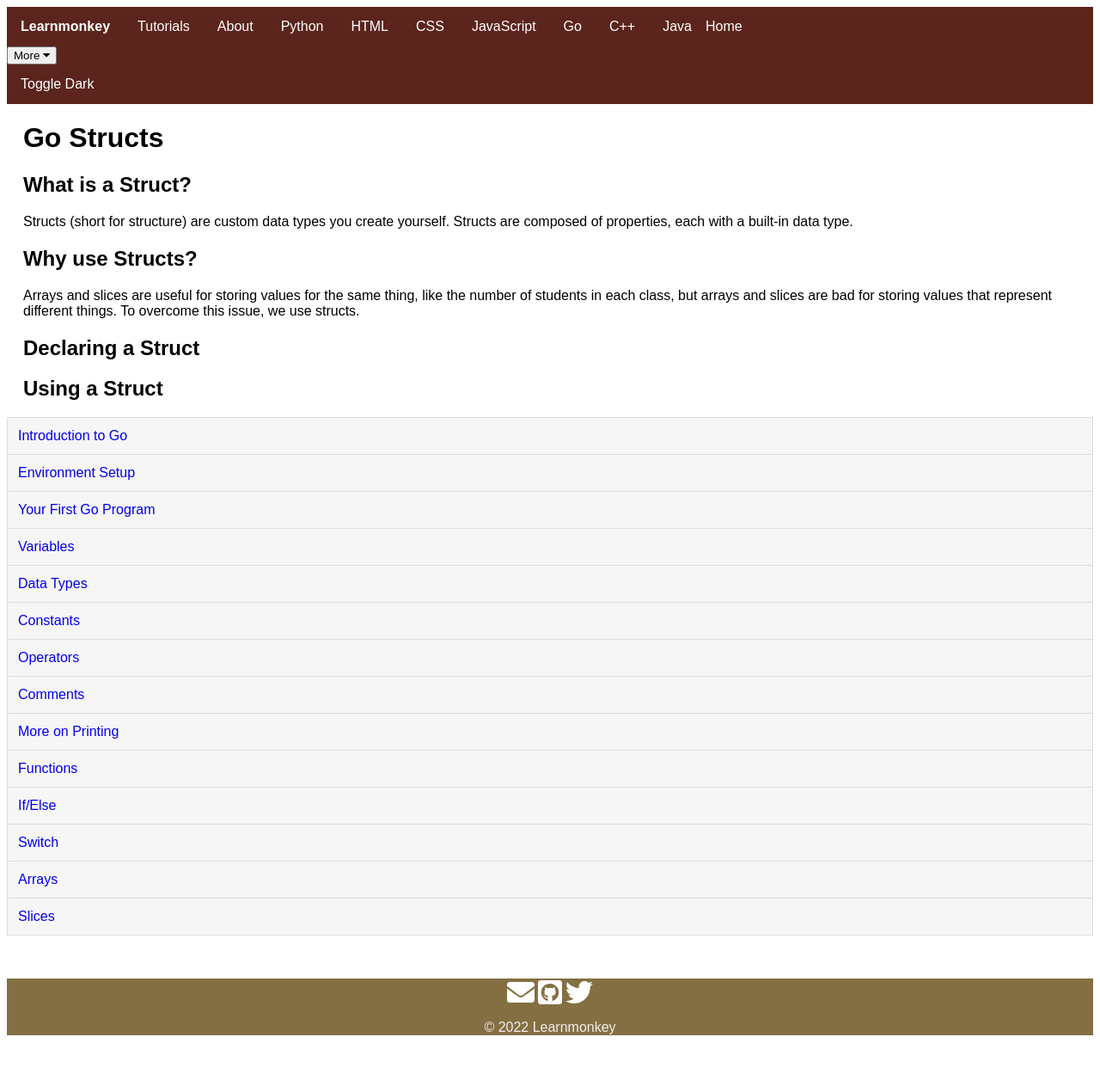
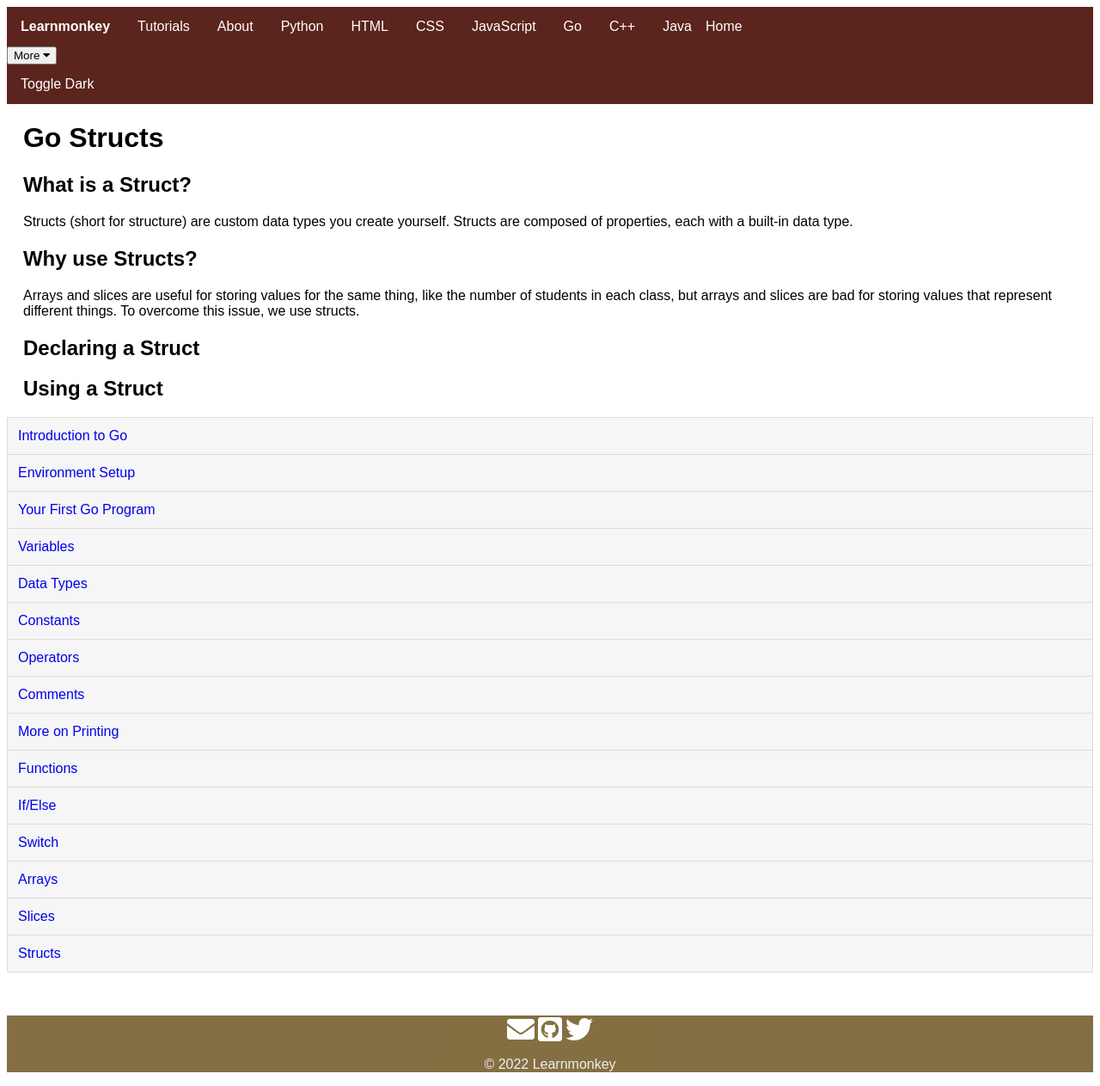
Before and after one commit to learnmonkey/learnmonkey.github.io, a Jekyll site: the page built from programming/golang/structs.html, in a window 1280 px wide. Shown: the whole page at 86% size. Built offline with Jekyll 4.4.1, drawn with Linux system fonts in a browser that asks for light colours; nearby versions of some CDN libraries; before the commit the page ends 1220 px from its top, so only the background shows below that.

Commit message:
Add Go structs tutorial to list

```diff
--- a/_layouts/golang.html
+++ b/_layouts/golang.html
@@ -19,6 +19,7 @@
               <a href="/programming/golang/switch/"><li>Switch</li></a>
               <a href="/programming/golang/arrays/"><li>Arrays</li></a>
               <a href="/programming/golang/slices/"><li>Slices</li></a>
+              <a href="/programming/golang/structs/"><li>Structs</li></a>
         </ul>
         {%- include footer.html -%}
     </body>
```
